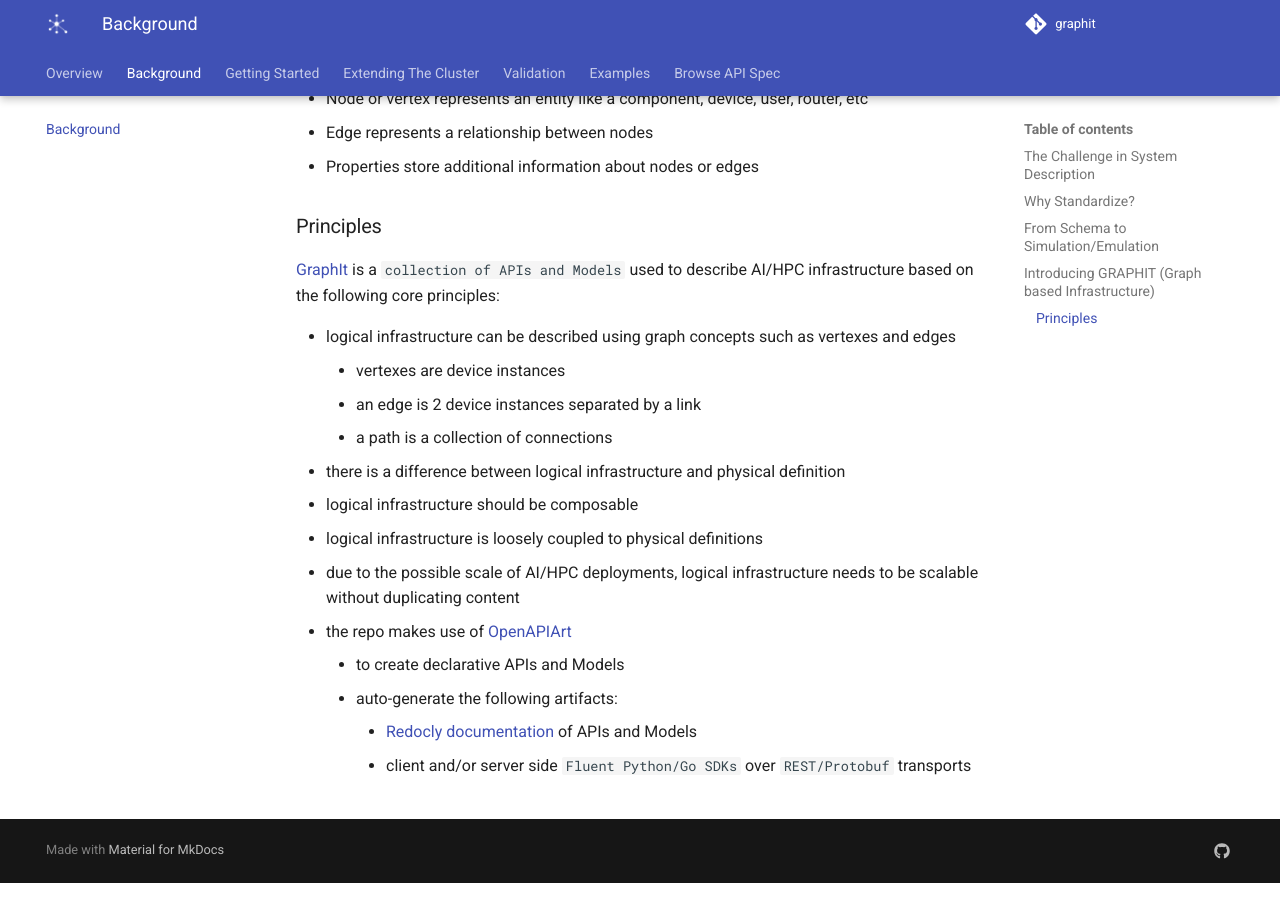
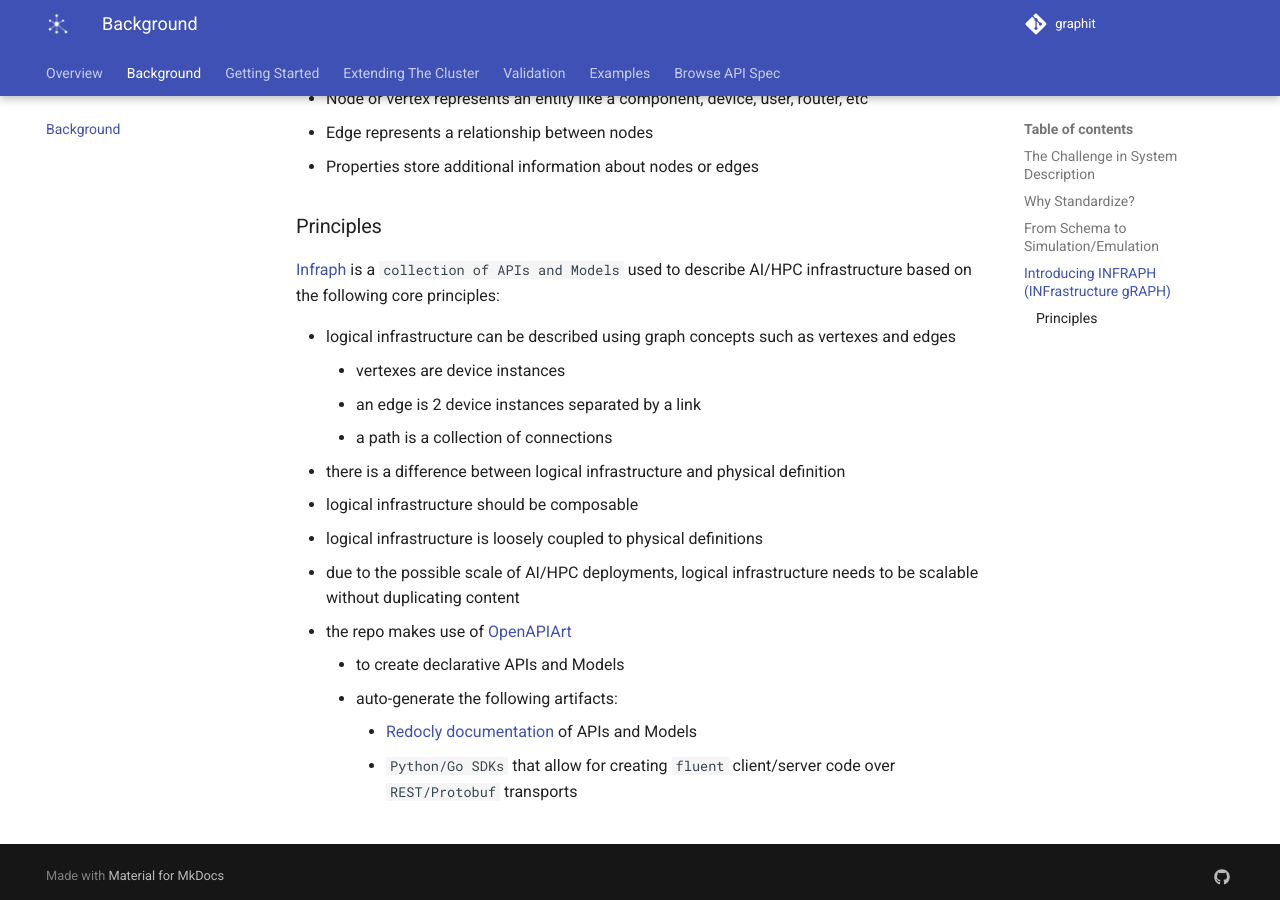
Before and after one commit to Keysight/infragraph, an MkDocs documentation site: the page built from docs/src/background.md, in a window 1280 px wide and 900 px high, scrolled down 2292 px. Built offline with MkDocs 1.6.1 and Material for MkDocs 9.7.7, drawn with Linux system fonts in a browser that asks for light colours; comment, search, counter and statistics services are not loaded; some of the changed text lies outside the part shown.

Commit message:
align with repo rename to infraph

```diff
--- a/build.py
+++ b/build.py
@@ -8,7 +8,7 @@ import openapiart
 
 openapiart.OpenApiArt(
     api_files=["./api/info.yaml", "./api/api.yaml"],
-    protobuf_name="infra",
+    protobuf_name="infraph",
     artifact_dir="artifacts",
     generate_version_api=False,
-).GeneratePythonSdk(package_name="infra")
+).GeneratePythonSdk(package_name="infraph")
--- a/docs/mkdocs.yml
+++ b/docs/mkdocs.yml
@@ -1,5 +1,5 @@
-site_name: Graph Based Infrastructure
-repo_url: https://github.com/Keysight/graphit
+site_name: Infrastructure Graph
+repo_url: https://github.com/Keysight/infraph
 repo_name: graphit
 edit_uri: ""
 docs_dir: src
@@ -31,7 +31,7 @@ extra:
     property: G-N6X4KDVDJF
   social:
     - icon: fontawesome/brands/github
-      link: https://github.com/Keysight/graphit
+      link: https://github.com/Keysight/infraph
 # Page tree
 nav:
   - Overview: index.md
--- a/docs/src/background.md
+++ b/docs/src/background.md
@@ -25,7 +25,7 @@ This isn't just about efficiency; it's about building performant, reliable, and
 * democratizes complex system evaluation
 * `infrastructure schema` is a flexible starting point today
 
-## Introducing GRAPHIT (Graph based Infrastructure)
+## Introducing INFRAPH (INFrastructure gRAPH)
 A graph is a natural fit to describe a system of systems in a clear, intuitive, and mathematically precise manner.
 
 ![graph](./images/graph.png)
@@ -35,7 +35,7 @@ A graph is a natural fit to describe a system of systems in a clear, intuitive,
 * Properties store additional information about nodes or edges
 
 ### Principles
-[GraphIt](https://github.com/Keysight/graphit) is a `collection of APIs and Models` used to describe AI/HPC infrastructure based on the following core principles:
+[Infraph](https://github.com/Keysight/infraph) is a `collection of APIs and Models` used to describe AI/HPC infrastructure based on the following core principles:
 
 * logical infrastructure can be described using graph concepts such as vertexes and edges
     * vertexes are device instances
@@ -49,4 +49,4 @@ A graph is a natural fit to describe a system of systems in a clear, intuitive,
     * to create declarative APIs and Models
     * auto-generate the following artifacts:
         * [Redocly documentation](openapi.html) of APIs and Models
-        * client and/or server side `Fluent Python/Go SDKs` over `REST/Protobuf` transports
+        * `Python/Go SDKs` that allow for creating `fluent` client/server code over `REST/Protobuf` transports
```
Also changed, not shown: docs/src/index.md (+1 -1 lines), README.md, 2 other files.
